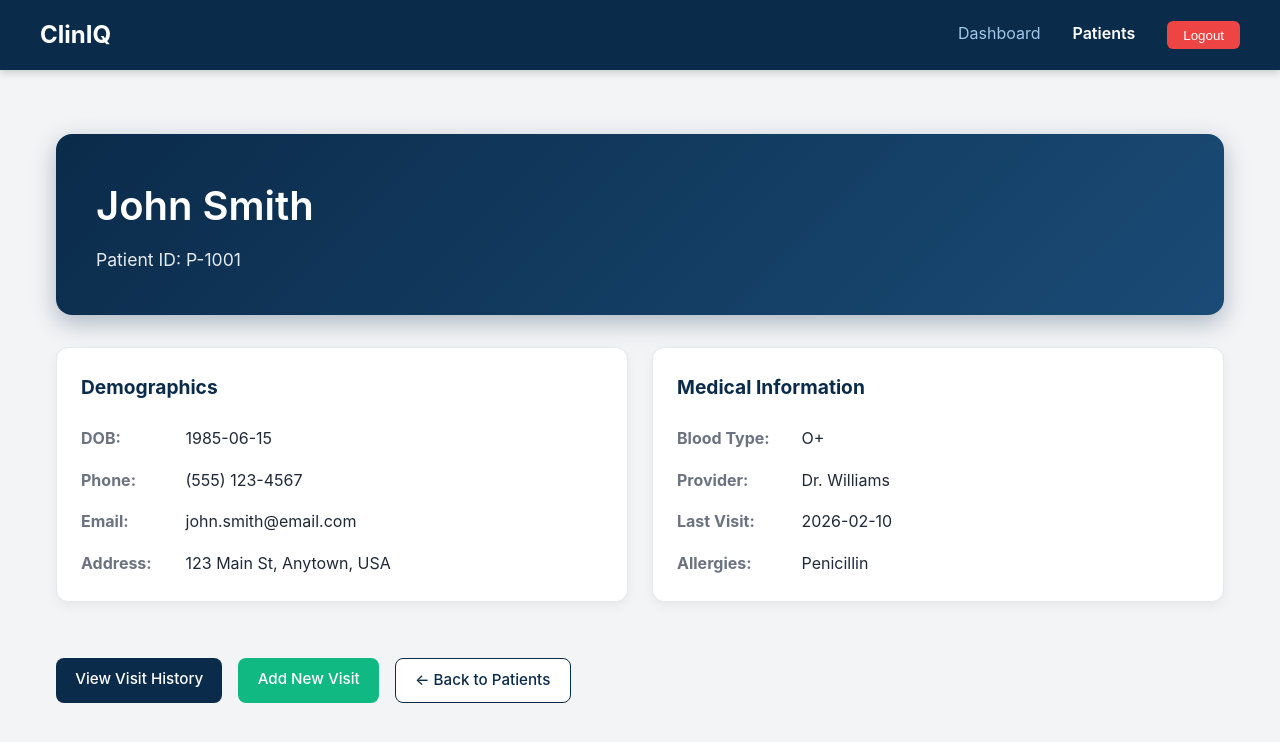
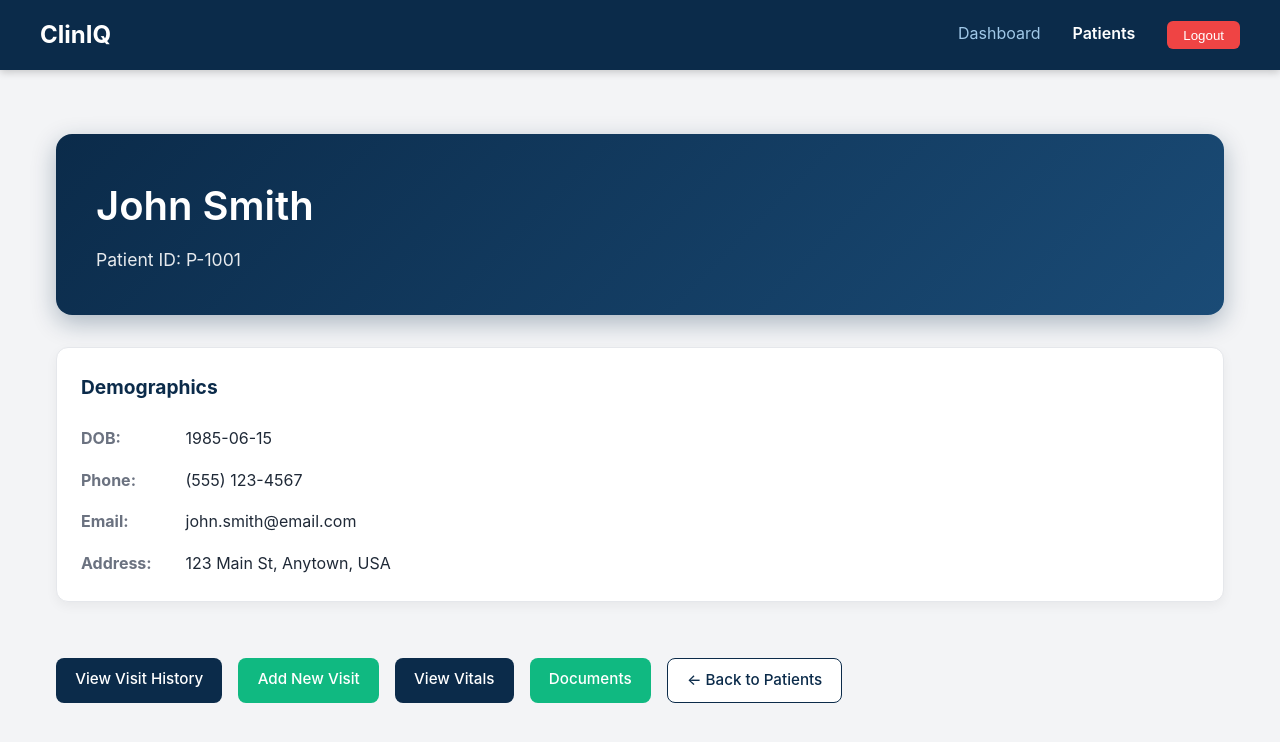
Before and after one commit to nellyuiop/icdms-frontend, a Next.js app: page /patients/P-1001 in a window 1280 px wide. Shown: the top 742 px of the page. Built offline with nearby package versions, Linux system fonts and the light colour scheme.

Commit message:
Added vitals and documents page

```diff
--- a/app/page.tsx
+++ b/app/page.tsx
@@ -1,5 +1,5 @@
 import Link from "next/link";
-import { Users, Calendar, Microscope, FileText } from "lucide-react";
+import { Users, Calendar, Microscope } from "lucide-react";
 
 export default function Home() {
   // Stats for dashboard
@@ -7,7 +7,6 @@ export default function Home() {
     { label: "Total Patients", value: "1,247", icon: Users, change: "+12%" },
     { label: "Today's Visits", value: "28", icon: Calendar, change: "+4" },
     { label: "Pending Labs", value: "16", icon: Microscope, change: "-3" },
-    { label: "Clinical Documents", value: "342", icon: FileText, change: "+23" },
   ];
 
   const recentPatients = [
--- a/app/patients/[id]/page.tsx
+++ b/app/patients/[id]/page.tsx
@@ -76,121 +76,34 @@ export default function PatientProfilePage() {
           >
             Demographics
           </h2>
-          <div
-            style={{ display: "flex", flexDirection: "column", gap: "1rem" }}
-          >
+
+          <div style={{ display: "flex", flexDirection: "column", gap: "1rem" }}>
             <div>
-              <strong
-                style={{
-                  color: "var(--gray)",
-                  width: "100px",
-                  display: "inline-block",
-                }}
-              >
+              <strong style={{ color: "var(--gray)", width: "100px", display: "inline-block" }}>
                 DOB:
               </strong>{" "}
               {patient.dob}
             </div>
+
             <div>
-              <strong
-                style={{
-                  color: "var(--gray)",
-                  width: "100px",
-                  display: "inline-block",
-                }}
-              >
+              <strong style={{ color: "var(--gray)", width: "100px", display: "inline-block" }}>
                 Phone:
               </strong>{" "}
               {patient.phone}
             </div>
+
             <div>
-              <strong
-                style={{
-                  color: "var(--gray)",
-                  width: "100px",
-                  display: "inline-block",
-                }}
-              >
+              <strong style={{ color: "var(--gray)", width: "100px", display: "inline-block" }}>
                 Email:
               </strong>{" "}
               {patient.email}
             </div>
+
             <div>
-              <strong
-                style={{
-                  color: "var(--gray)",
-                  width: "100px",
-                  display: "inline-block",
-                }}
-              >
+              <strong style={{ color: "var(--gray)", width: "100px", display: "inline-block" }}>
                 Address:
               </strong>{" "}
               {patient.address}
-            </div>
-          </div>
-        </div>
-
-        {/* Medical Info Card */}
-        <div className="card">
-          <h2
-            style={{
-              color: "var(--primary)",
-              marginBottom: "1.5rem",
-              fontSize: "1.2rem",
-            }}
-          >
-            Medical Information
-          </h2>
-          <div
-            style={{ display: "flex", flexDirection: "column", gap: "1rem" }}
-          >
-            <div>
-              <strong
-                style={{
-                  color: "var(--gray)",
-                  width: "120px",
-                  display: "inline-block",
-                }}
-              >
-                Blood Type:
-              </strong>{" "}
-              {patient.bloodType || "Not recorded"}
-            </div>
-            <div>
-              <strong
-                style={{
-                  color: "var(--gray)",
-                  width: "120px",
-                  display: "inline-block",
-                }}
-              >
-                Provider:
-              </strong>{" "}
-              {patient.provider}
-            </div>
-            <div>
-              <strong
-                style={{
-                  color: "var(--gray)",
-                  width: "120px",
-                  display: "inline-block",
-                }}
-              >
-                Last Visit:
-              </strong>{" "}
-              {patient.lastVisit}
-            </div>
-            <div>
-              <strong
-                style={{
-                  color: "var(--gray)",
-                  width: "120px",
-                  display: "inline-block",
-                }}
-              >
-                Allergies:
-              </strong>{" "}
-              {patient.allergies?.join(", ") || "None"}
             </div>
           </div>
         </div>
@@ -198,18 +111,22 @@ export default function PatientProfilePage() {
 
       {/* Action Buttons */}
       <div style={{ display: "flex", gap: "1rem", flexWrap: "wrap" }}>
-        <Link
-          href={`/patients/${patientId}/visits`}
-          className="btn btn-primary"
-        >
+        <Link href={`/patients/${patientId}/visits`} className="btn btn-primary">
           View Visit History
         </Link>
-        <Link
-          href={`/patients/${patientId}/visits/new`}
-          className="btn btn-secondary"
-        >
+
+        <Link href={`/patients/${patientId}/visits/new`} className="btn btn-secondary">
           Add New Visit
         </Link>
+
+        <Link href={`/patients/${patientId}/vitals`} className="btn btn-primary">
+          View Vitals
+        </Link>
+
+        <Link href={`/patients/${patientId}/documents`} className="btn btn-secondary">
+          Documents
+        </Link>
+
         <Link href="/patients" className="btn btn-outline">
           ← Back to Patients
         </Link>
```
Also changed, not shown: app/patients/[id]/Documents/page.tsx (added, +85 -0 lines), app/patients/[id]/vitals/page.tsx (added, +38 -0 lines).
